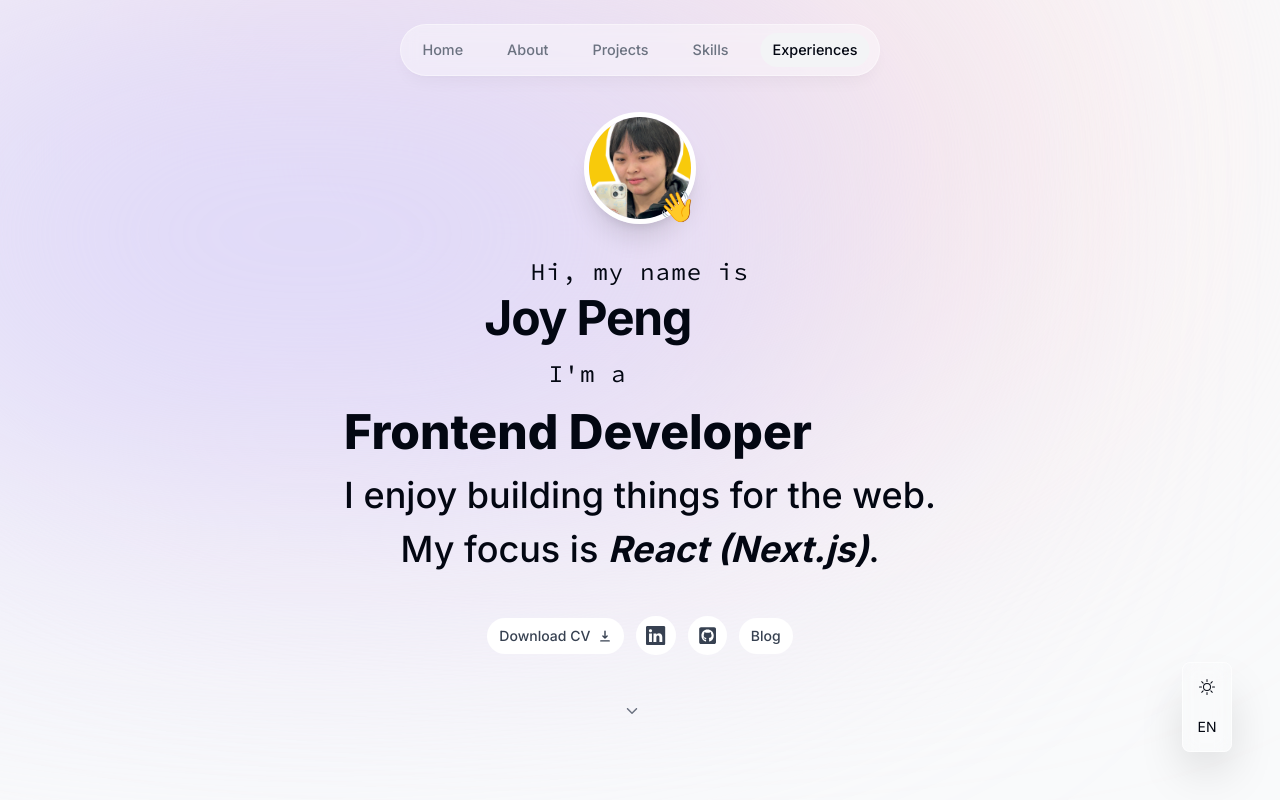
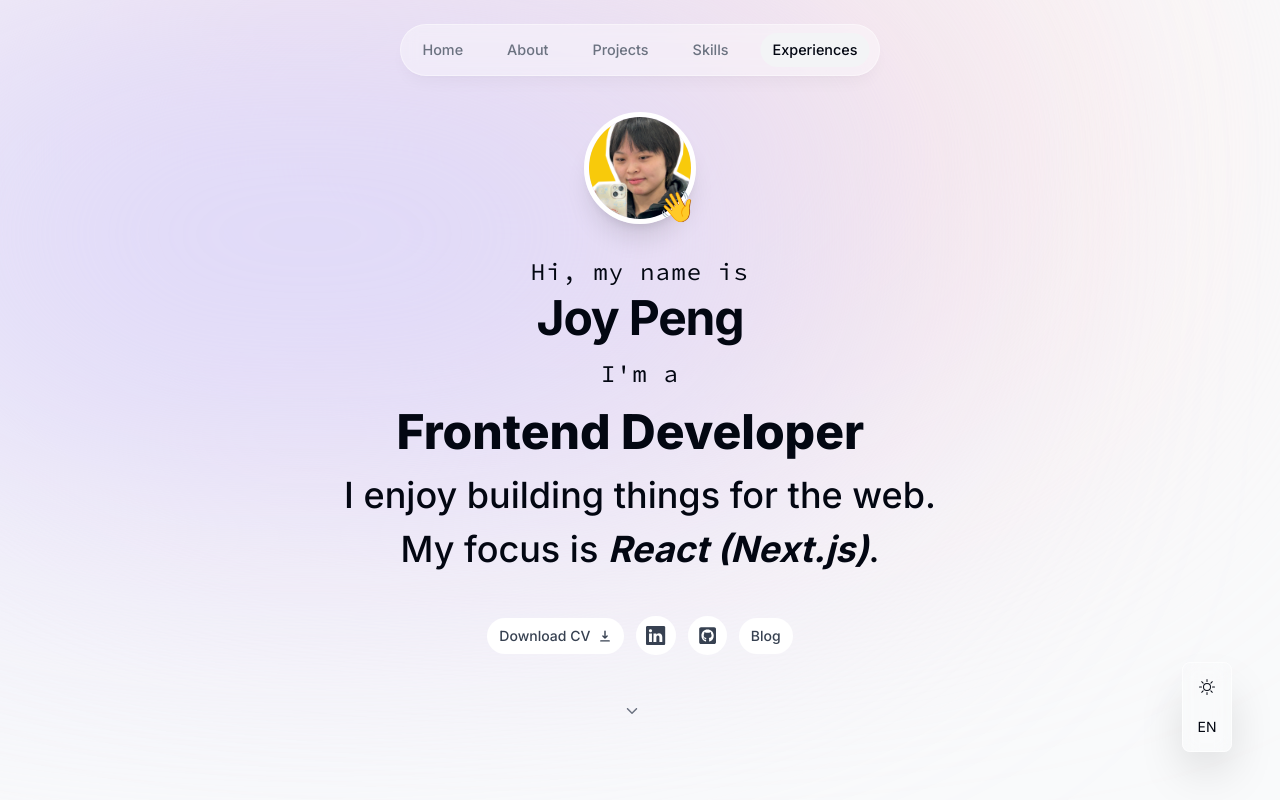
Before and after one commit to cmu-ruoyan-lgl/ruoyan, a Next.js app: page /en in a window 1280 px wide. Shown: the top 800 px of the page. Built offline with nearby package versions, Linux system fonts and the light colour scheme; no server answers.

Commit message:
fix(intro): ensure title container doesn’t override text-center and spans full width for proper centering

```diff
--- a/components/Intro.tsx
+++ b/components/Intro.tsx
@@ -89,7 +89,7 @@ export default function Intro() {
           initial={{ opacity: 0, scale: 0.5 }}
           animate={{ opacity: 1, scale: 1 }}
           transition={{ duration: 0.5 }}
-          className="col-span-8 place-self-center text-center sm:text-left justify-self-start"
+          className="col-span-8 place-self-center text-center w-full"
         >
           <h1 className="text-center text-4xl font-bold tracking-tight sm:text-5xl">
             {t("name")}
```
